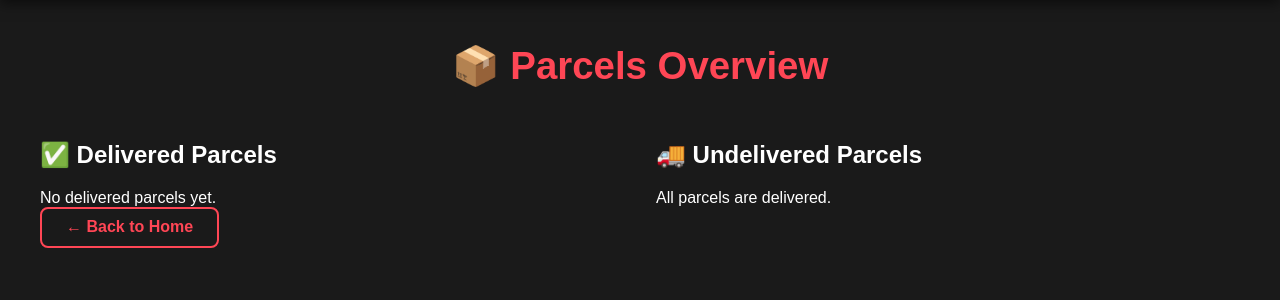
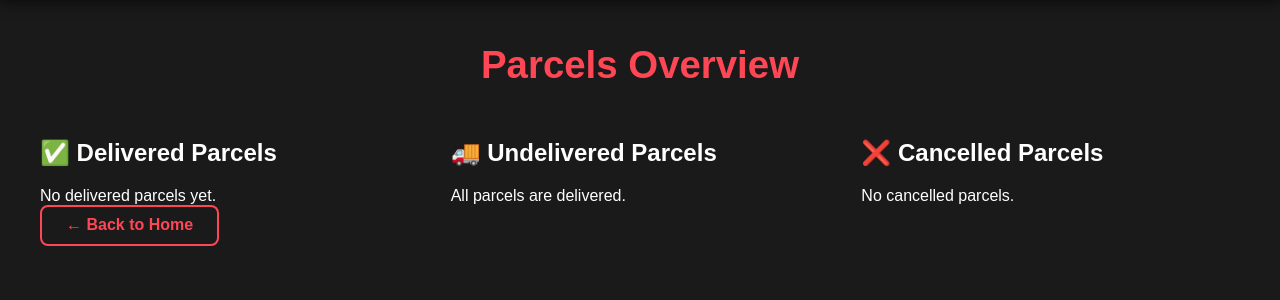
Before and after one commit to brryes/PHP, a PHP site: page /account.php in a window 1280 px wide. Shown: the part 61-361 px from the top of the page. Run offline with PHP 8.4, Linux system fonts and the light colour scheme; tables that the repository leaves empty or names only in its code hold one stand-in row (values such as "Sample post"); some libraries are stand-ins or nearby versions.

Commit message:
Update account.php

```diff
--- a/account.php
+++ b/account.php
@@ -37,10 +37,7 @@
                 font-family: 'Oswald', sans-serif;
                 padding: 2rem;
                 padding-top: 6rem;
-                /* enough to push content below sticky navbar */
             }
-
-
             .order-card {
                 background: #2a2a2a;
                 border: 1px solid #444;
@@ -50,18 +47,15 @@
                 max-width: 500px;
                 box-shadow: 0 0 10px #000;
             }
-
             .order-section-title {
                 font-weight: 600;
                 color: #b0b0b0;
                 margin-bottom: 0.5rem;
             }
-
             .order-content {
                 margin-bottom: 1rem;
                 color: #fcd34d;
             }
-
             .back-btn {
                 display: inline-block;
                 background: transparent;
@@ -73,12 +67,10 @@
                 font-weight: bold;
                 transition: 0.2s;
             }
-
             .back-btn:hover {
                 background: #ff4655;
                 color: #fff;
             }
-
             nav {
                 position: fixed;
                 top: 0;
@@ -93,7 +85,6 @@
                 z-index: 999;
                 box-shadow: 0 4px 12px rgba(0, 0, 0, 0.5);
             }
-
             nav .logo {
                 font-size: 1.6rem;
                 color: #ff4655;
@@ -101,7 +92,6 @@
                 letter-spacing: 2px;
                 text-shadow: 0 0 10px rgba(255, 70, 85, 0.6);
             }
-
             nav .nav-links a {
                 margin-left: 1.5rem;
                 text-decoration: none;
@@ -110,11 +100,9 @@
                 transition: color 0.3s ease;
                 position: relative;
             }
-
             nav .nav-links a:hover {
                 color: #ff4655;
             }
-
             nav .nav-links a::after {
                 content: '';
                 position: absolute;
@@ -125,7 +113,6 @@
                 background-color: #ff4655;
                 transition: width 0.3s ease-in-out;
             }
-
             nav .nav-links a:hover::after {
                 width: 100%;
             }
@@ -133,6 +120,7 @@
     </head>
 
     <body>
+        <?php include 'navbar.php'; ?>
         <div class="order-card text-center" style="background:#1f1f1f;">
             <div class="order-section-title text-lg">Total Orders Placed</div>
             <div class="order-content text-2xl text-green-400 font-bold">
@@ -169,29 +157,32 @@
             <a href="calendar.php" class="back-btn ml-4"> ← Back to Calendar</a>
         </div>
     </body>
-
     </html>
     <?php
     exit;
 }
 
-
 $stmt = $pdo->prepare("SELECT * FROM orders WHERE username = ? ORDER BY id DESC");
 $stmt->execute([$username]);
 $all_orders = $stmt->fetchAll();
 
+// --- Status helpers ---
 function isDelivered($order)
 {
     if (!empty($order['pickup_date']) && !empty($order['delivery_date'])) {
         $now = time();
-        return $now >= strtotime($order['delivery_date']);
+        return $now >= strtotime($order['delivery_date']) && strtolower($order['status']) !== 'cancelled';
     }
     return false;
 }
-
+function isCancelled($order)
+{
+    return strtolower($order['status']) === 'cancelled';
+}
 $delivered_orders = array_filter($all_orders, 'isDelivered');
+$cancelled_orders = array_filter($all_orders, 'isCancelled');
 $undelivered_orders = array_filter($all_orders, function ($order) {
-    return empty($order['delivery_date']) || time() < strtotime($order['delivery_date']);
+    return (empty($order['delivery_date']) || (time() < strtotime($order['delivery_date']))) && strtolower($order['status']) !== 'cancelled';
 });
 ?>
 <!DOCTYPE html>
@@ -209,9 +200,7 @@
             font-family: 'Oswald', sans-serif;
             padding: 2rem;
             padding-top: 6rem;
-            /* enough to push content below sticky navbar */
         }
-
         .title {
             font-size: 2.4rem;
             text-align: center;
@@ -219,18 +208,15 @@
             font-weight: bold;
             margin-bottom: 2rem;
         }
-
         .container {
             display: flex;
             flex-wrap: wrap;
             gap: 2rem;
         }
-
         .column {
             flex: 1;
             min-width: 350px;
         }
-
         .order-card {
             background: #2a2a2a;
             border: 1px solid #444;
@@ -239,18 +225,15 @@
             margin-bottom: 1.5rem;
             box-shadow: 0 0 10px #000;
         }
-
         .order-section-title {
             font-weight: 600;
             color: #b0b0b0;
             margin-bottom: 0.5rem;
         }
-
         .order-content {
             margin-bottom: 1rem;
             color: #fcd34d;
         }
-
         .back-btn {
             display: inline-block;
             background: transparent;
@@ -262,12 +245,10 @@
             font-weight: bold;
             transition: 0.2s;
         }
-
         .back-btn:hover {
             background: #ff4655;
             color: #fff;
         }
-
         nav {
             position: fixed;
             top: 0;
@@ -282,7 +263,6 @@
             z-index: 999;
             box-shadow: 0 4px 12px rgba(0, 0, 0, 0.5);
         }
-
         nav .logo {
             font-size: 1.6rem;
             color: #ff4655;
@@ -290,7 +270,6 @@
             letter-spacing: 2px;
             text-shadow: 0 0 10px rgba(255, 70, 85, 0.6);
         }
-
         nav .nav-links a {
             margin-left: 1.5rem;
             text-decoration: none;
@@ -299,11 +278,9 @@
             transition: color 0.3s ease;
             position: relative;
         }
-
         nav .nav-links a:hover {
             color: #ff4655;
         }
-
         nav .nav-links a::after {
             content: '';
             position: absolute;
@@ -314,7 +291,6 @@
             background-color: #ff4655;
             transition: width 0.3s ease-in-out;
         }
-
         nav .nav-links a:hover::after {
             width: 100%;
         }
@@ -324,7 +300,7 @@
 <body>
     <?php include 'navbar.php'; ?>
 
-    <div class="title">📦 Parcels Overview</div>
+    <div class="title">Parcels Overview</div>
 
     <div class="container">
         <!-- Delivered Orders -->
@@ -335,27 +311,21 @@
                     <div class="order-card">
                         <div class="order-section-title">Delivery Date:</div>
                         <div class="order-content"><?= htmlspecialchars($order['delivery_date']) ?></div>
-
                         <div class="order-section-title">Recipient:</div>
                         <div class="order-content">
                             <?= htmlspecialchars($order['recipient_name']) ?><br>
                             <?= htmlspecialchars($order['recipient_contact']) ?><br>
                             <?= htmlspecialchars($order['recipient_address']) ?>
                         </div>
-
                         <div class="order-section-title">Package:</div>
                         <div class="order-content">
                             <?= htmlspecialchars($order['item_category']) ?> - <?= htmlspecialchars($order['weight']) ?>kg<br>
                             Value: ₱<?= htmlspecialchars($order['value']) ?><br>
                             <strong>Item:</strong>
                             <?= isset($order['item_name']) ? htmlspecialchars($order['item_name']) : 'N/A' ?><br>
-
-
                             <strong>Quantity:</strong>
                             <?= isset($order['quantity']) ? htmlspecialchars($order['quantity']) : 'N/A' ?>
-
                         </div>
-
                         <div class="order-section-title">Sender:</div>
                         <div class="order-content">
                             <?= htmlspecialchars($order['sender_name']) ?> - <?= htmlspecialchars($order['sender_contact']) ?>
@@ -375,14 +345,12 @@
                     <div class="order-card">
                         <div class="order-section-title">Expected Delivery Date:</div>
                         <div class="order-content"><?= htmlspecialchars($order['delivery_date'] ?? 'Not Set') ?></div>
-
                         <div class="order-section-title">Recipient:</div>
                         <div class="order-content">
                             <?= htmlspecialchars($order['recipient_name']) ?><br>
                             <?= htmlspecialchars($order['recipient_contact']) ?><br>
                             <?= htmlspecialchars($order['recipient_address']) ?>
                         </div>
-
                         <div class="order-section-title">Package:</div>
                         <div class="order-content">
                             <?= htmlspecialchars($order['item_category']) ?> - <?= htmlspecialchars($order['weight']) ?>kg<br>
@@ -392,7 +360,6 @@
                             <strong>Quantity:</strong>
                             <?= isset($order['quantity']) ? htmlspecialchars($order['quantity']) : 'N/A' ?>
                         </div>
-
                         <div class="order-section-title">Sender:</div>
                         <div class="order-content">
                             <?= htmlspecialchars($order['sender_name']) ?> - <?= htmlspecialchars($order['sender_contact']) ?>
@@ -404,7 +371,43 @@
             <?php endif; ?>
         </div>
 
+        <!-- Cancelled Orders -->
+        <div class="column">
+            <h2 class="text-xl font-bold text-red-400 mb-4 text-center">❌ Cancelled Parcels</h2>
+            <?php if (count($cancelled_orders) > 0): ?>
+                <?php foreach ($cancelled_orders as $order): ?>
+                    <div class="order-card" style="opacity:0.7;">
+                        <div class="order-section-title">Cancelled On:</div>
+                        <div class="order-content"><?= htmlspecialchars($order['delivery_date'] ?? 'N/A') ?></div>
+                        <div class="order-section-title">Recipient:</div>
+                        <div class="order-content">
+                            <?= htmlspecialchars($order['recipient_name']) ?><br>
+                            <?= htmlspecialchars($order['recipient_contact']) ?><br>
+                            <?= htmlspecialchars($order['recipient_address']) ?>
+                        </div>
+                        <div class="order-section-title">Package:</div>
+                        <div class="order-content">
+                            <?= htmlspecialchars($order['item_category']) ?> - <?= htmlspecialchars($order['weight']) ?>kg<br>
+                            Value: ₱<?= htmlspecialchars($order['value']) ?><br>
+                            <strong>Item:</strong>
+                            <?= isset($order['item_name']) ? htmlspecialchars($order['item_name']) : 'N/A' ?><br>
+                            <strong>Quantity:</strong>
+                            <?= isset($order['quantity']) ? htmlspecialchars($order['quantity']) : 'N/A' ?>
+                        </div>
+                        <div class="order-section-title">Sender:</div>
+                        <div class="order-content">
+                            <?= htmlspecialchars($order['sender_name']) ?> - <?= htmlspecialchars($order['sender_contact']) ?>
+                        </div>
+                    </div>
+                <?php endforeach; ?>
+            <?php else: ?>
+                <div class="text-center text-gray-400 text-lg">No cancelled parcels.</div>
+            <?php endif; ?>
+        </div>
     </div>
 
-    <div class="text-center mt-10">
-        <a href="home.php" class="back-btn">← Back to Home
+     <div class="text-center mt-10">
+        <a href="home.php" class="back-btn">← Back to Home</a>
+    </div>
+</body>
+</html>
```
